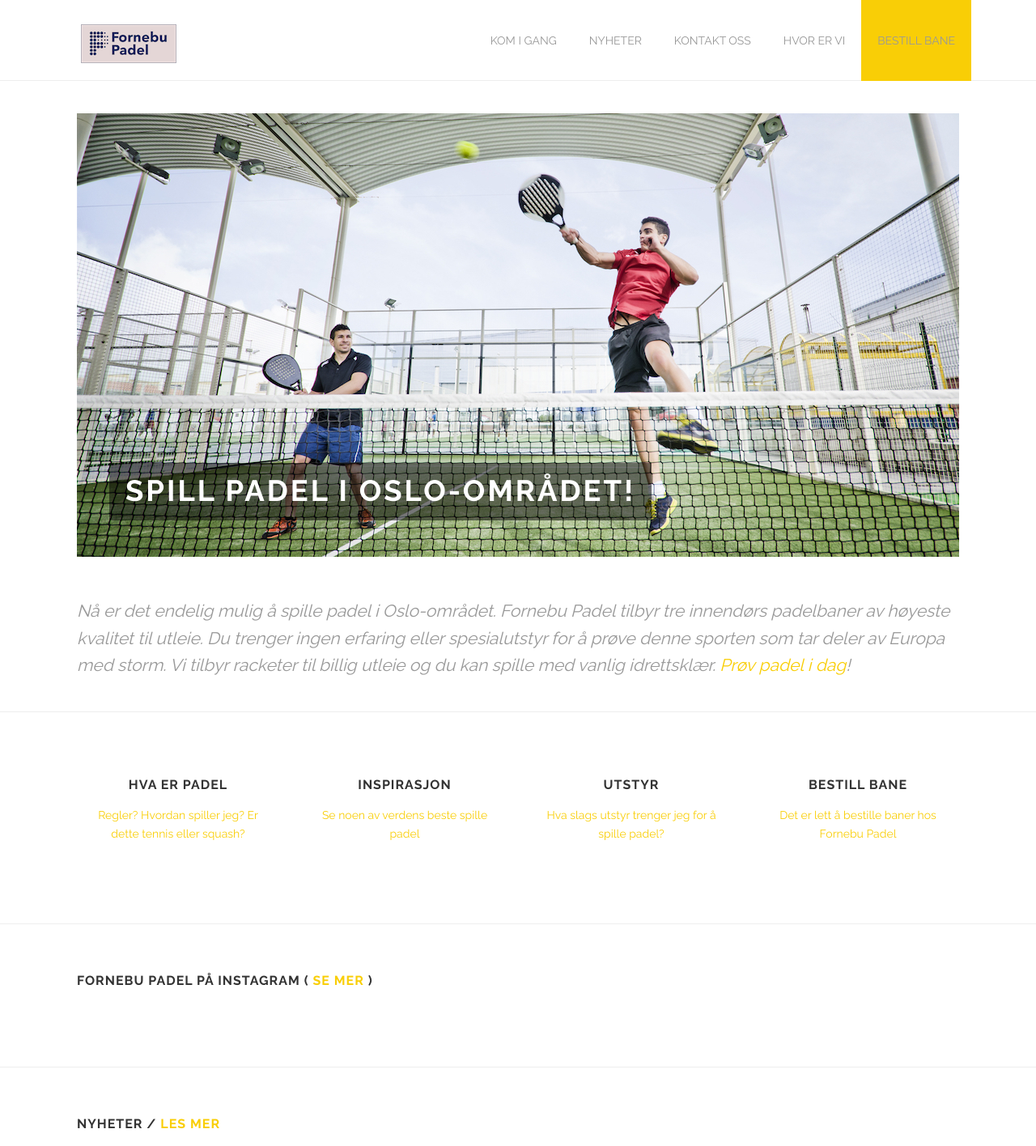
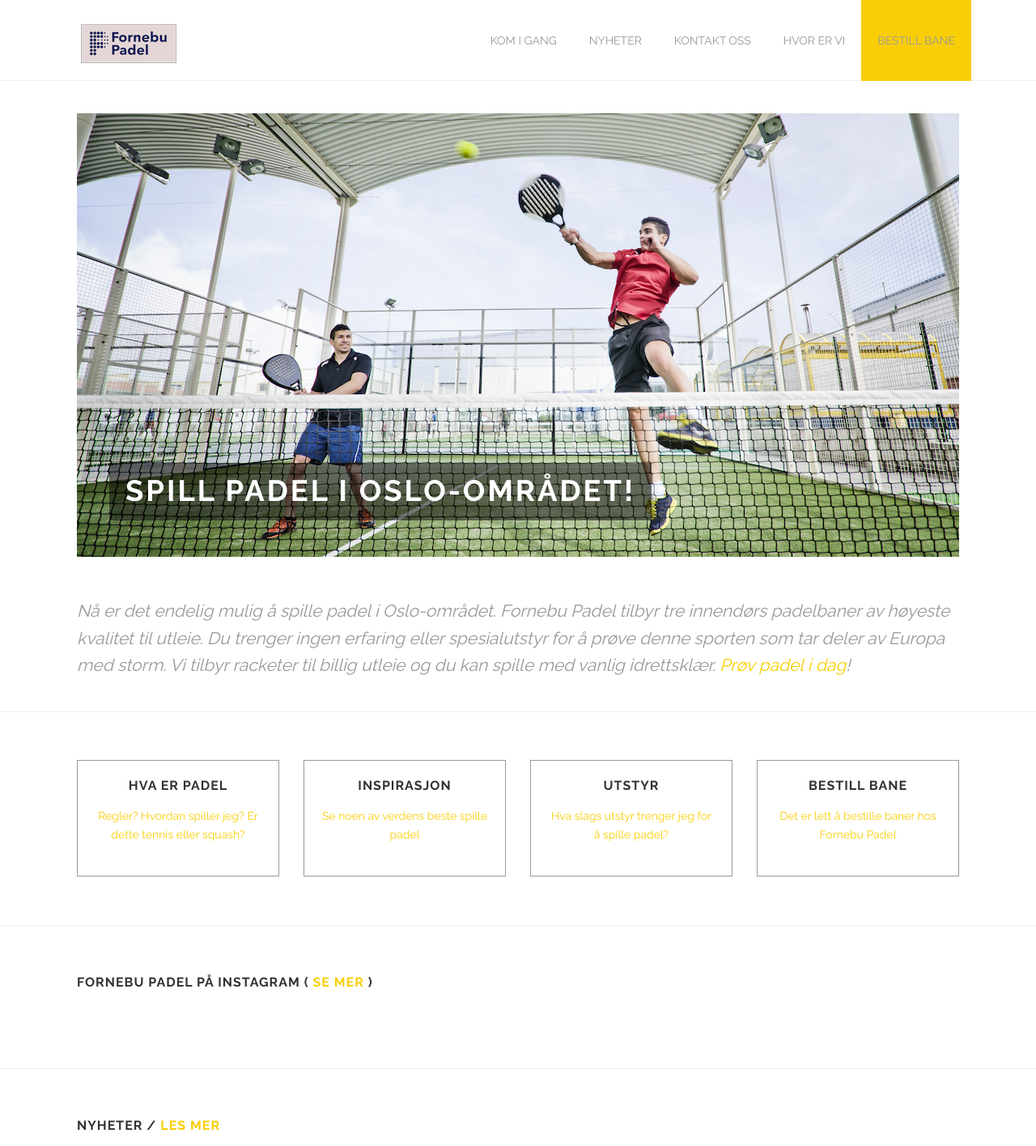
Before and after one commit to fornebu-padel/fornebu-padel.github.io, a Jekyll site: the page built from index.html, in a window 1280 px wide. Shown: the top 1416 px of the page at 81% size. Built offline with Jekyll 4.4.1, drawn with Linux system fonts in a browser that asks for light colours; grey boxes are pictures that could not be loaded.

Commit message:
Border around info boxes

```diff
--- a/css/custom.css
+++ b/css/custom.css
@@ -23,12 +23,16 @@
 }
 
 .icon-text-circle.info_box {
+	border-style: solid;
+	border-width: 1px;
+	border-color: #999;
 	padding: 20px;
 }
 
 .icon-text-circle.info_box:hover {
 	background-color: #F9CE06;
 	color: #fff;
+	border: none;
 }
 
 .google-maps, .youtube {
```
